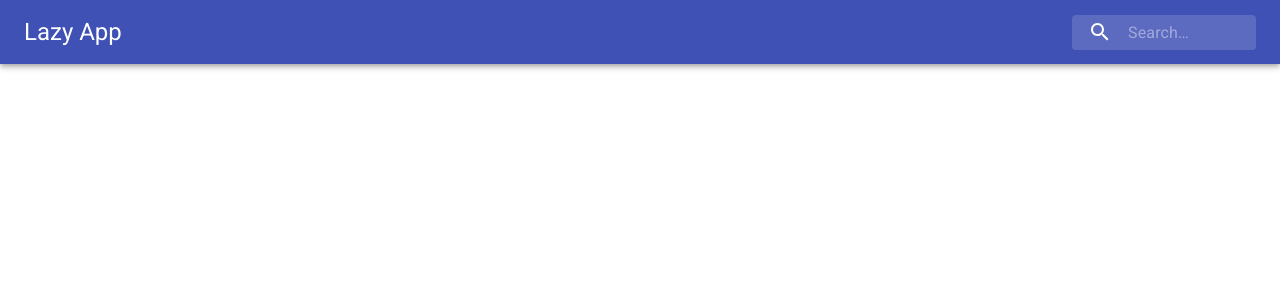
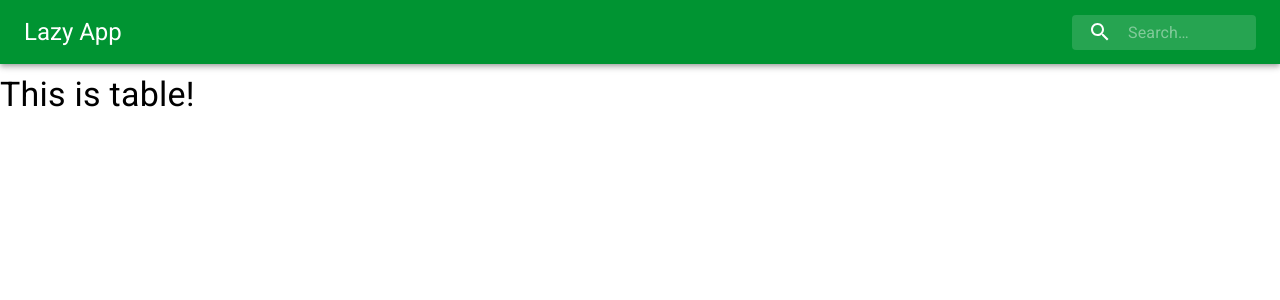
Before and after one commit to AleksanderSkubala/app-for-lazy, a React (Create React App) app: page / in a window 1280 px wide. Shown: the top 300 px of the page. Built offline with nearby package versions, Linux system fonts and the light colour scheme; the HTML template or start-up script is replaced by a standard one.

Commit message:
new jsx structure

```diff
--- a/src/App.js
+++ b/src/App.js
@@ -1,88 +1,13 @@
 import React from 'react';
-import colors from './theme';
-
-import AppBar from '@material-ui/core/AppBar';
-import Toolbar from '@material-ui/core/Toolbar';
-import Typography from '@material-ui/core/Typography';
-import InputBase from '@material-ui/core/InputBase';
-import { fade, makeStyles } from '@material-ui/core/styles';
-import SearchIcon from '@material-ui/icons/Search';
-import DataTable from './components/DataTable';
-
-const useStyles = makeStyles(theme => ({
-  root: {
-    flexGrow: 1,
-  },
-  title: {
-    flexGrow: 1,
-    display: 'none',
-    [theme.breakpoints.up('sm')]: {
-      display: 'block',
-    },
-  },
-  search: {
-    position: 'relative',
-    borderRadius: theme.shape.borderRadius,
-    backgroundColor: fade(theme.palette.common.white, 0.15),
-    '&:hover': {
-      backgroundColor: fade(theme.palette.common.white, 0.25),
-    },
-    marginLeft: 0,
-    width: '100%',
-    [theme.breakpoints.up('sm')]: {
-      marginLeft: theme.spacing(1),
-      width: 'auto',
-    },
-  },
-  searchIcon: {
-    width: theme.spacing(7),
-    height: '100%',
-    position: 'absolute',
-    pointerEvents: 'none',
-    display: 'flex',
-    alignItems: 'center',
-    justifyContent: 'center',
-  },
-  inputRoot: {
-    color: 'inherit',
-  },
-  inputInput: {
-    padding: theme.spacing(1, 1, 1, 7),
-    transition: theme.transitions.create('width'),
-    width: '100%',
-    [theme.breakpoints.up('sm')]: {
-      width: 120,
-      '&:focus': {
-        width: 200,
-      },
-    },
-  },
-}));
+import Header from './components/Header'
+import Table from './components/Table'
 
 function App() {
-const classes = useStyles();
-
   return (
-    <AppBar position="static">
-      <Toolbar>
-        <Typography className={classes.title} variant="h5" noWrap>
-          Lazy App
-        </Typography>
-        <div className={classes.search}>
-          <div className={classes.searchIcon}>
-            <SearchIcon />
-          </div>
-          <InputBase
-            placeholder="Search…"
-            classes={{
-              root: classes.inputRoot,
-              input: classes.inputInput,
-            }}
-            inputProps={{ 'aria-label': 'search' }}
-          />
-        </div>
-      </Toolbar>
-    </AppBar>
+    <>
+      <Header />
+      <Table />
+    </>
   );
 }
 
--- a/src/components/DataTable.js
+++ /dev/null
@@ -1,35 +0,0 @@
-import React from 'react';
-import styled from 'styled-components';
-
-const Table = styled.table`
-border-collapse: collapse;
-
-th {
-    border: 1px solid black;
-    padding: 15px;
-    font-size: 18px;
-  }
-`;
-
-function DataTable() {
-  return (
-    <Table>
-      <thead>
-        <tr>
-          <th>Symbol</th>
-          <th>Data</th>
-        </tr>
-      </thead>
-      <tbody>
-        <tr>
-          <th>v</th>
-          <th>
-            <input />
-          </th>
-        </tr>
-      </tbody>
-    </Table>
-  );
-}
-
-export default DataTable;
--- /dev/null
+++ b/src/components/Header.js
@@ -0,0 +1,90 @@
+import React from 'react';
+import AppBar from '@material-ui/core/AppBar';
+import Toolbar from '@material-ui/core/Toolbar';
+import Typography from '@material-ui/core/Typography';
+import InputBase from '@material-ui/core/InputBase';
+import { fade, makeStyles } from '@material-ui/core/styles';
+import SearchIcon from '@material-ui/icons/Search';
+
+const useStyles = makeStyles(theme => ({
+  root: {
+    flexGrow: 1,
+  },
+  bar: {
+    backgroundColor: '#009432',
+    marginBottom: '10px',
+  },
+  title: {
+    flexGrow: 1,
+    display: 'none',
+    [theme.breakpoints.up('sm')]: {
+      display: 'block',
+    },
+  },
+  search: {
+    position: 'relative',
+    borderRadius: theme.shape.borderRadius,
+    backgroundColor: fade(theme.palette.common.white, 0.15),
+    '&:hover': {
+      backgroundColor: fade(theme.palette.common.white, 0.25),
+    },
+    marginLeft: 0,
+    width: '100%',
+    [theme.breakpoints.up('sm')]: {
+      marginLeft: theme.spacing(1),
+      width: 'auto',
+    },
+  },
+  searchIcon: {
+    width: theme.spacing(7),
+    height: '100%',
+    position: 'absolute',
+    pointerEvents: 'none',
+    display: 'flex',
+    alignItems: 'center',
+    justifyContent: 'center',
+  },
+  inputRoot: {
+    color: 'inherit',
+  },
+  inputInput: {
+    padding: theme.spacing(1, 1, 1, 7),
+    transition: theme.transitions.create('width'),
+    width: '100%',
+    [theme.breakpoints.up('sm')]: {
+      width: 120,
+      '&:focus': {
+        width: 200,
+      },
+    },
+  },
+}));
+
+function Header() {
+const classes = useStyles();
+
+  return (
+    <AppBar position="static" className={classes.bar}>
+      <Toolbar>
+        <Typography className={classes.title} variant="h5" noWrap>
+          Lazy App
+        </Typography>
+        <div className={classes.search}>
+          <div className={classes.searchIcon}>
+            <SearchIcon />
+          </div>
+          <InputBase
+            placeholder="Search…"
+            classes={{
+              root: classes.inputRoot,
+              input: classes.inputInput,
+            }}
+            inputProps={{ 'aria-label': 'search' }}
+          />
+        </div>
+      </Toolbar>
+    </AppBar>
+  );
+}
+
+export default Header;
--- /dev/null
+++ b/src/components/Table.js
@@ -0,0 +1,10 @@
+import React from 'react';
+import { Typography } from '@material-ui/core';
+
+function Table() {
+  return(
+    <Typography variant="h4">This is table!</Typography>
+  )
+}
+
+export default Table
--- a/src/index.css
+++ b/src/index.css
@@ -12,6 +12,6 @@
 body, html {
   width: 100vw;
   min-height: 100vh;
-  font-family: 'Roboto', sans-serif;
+  font-family: sans-serif;
   font-weight: 100;
 }
--- a/src/theme.js
+++ /dev/null
@@ -1,5 +0,0 @@
-const colors = {
-  primary: 'black'
-}
-
-export default colors
```
